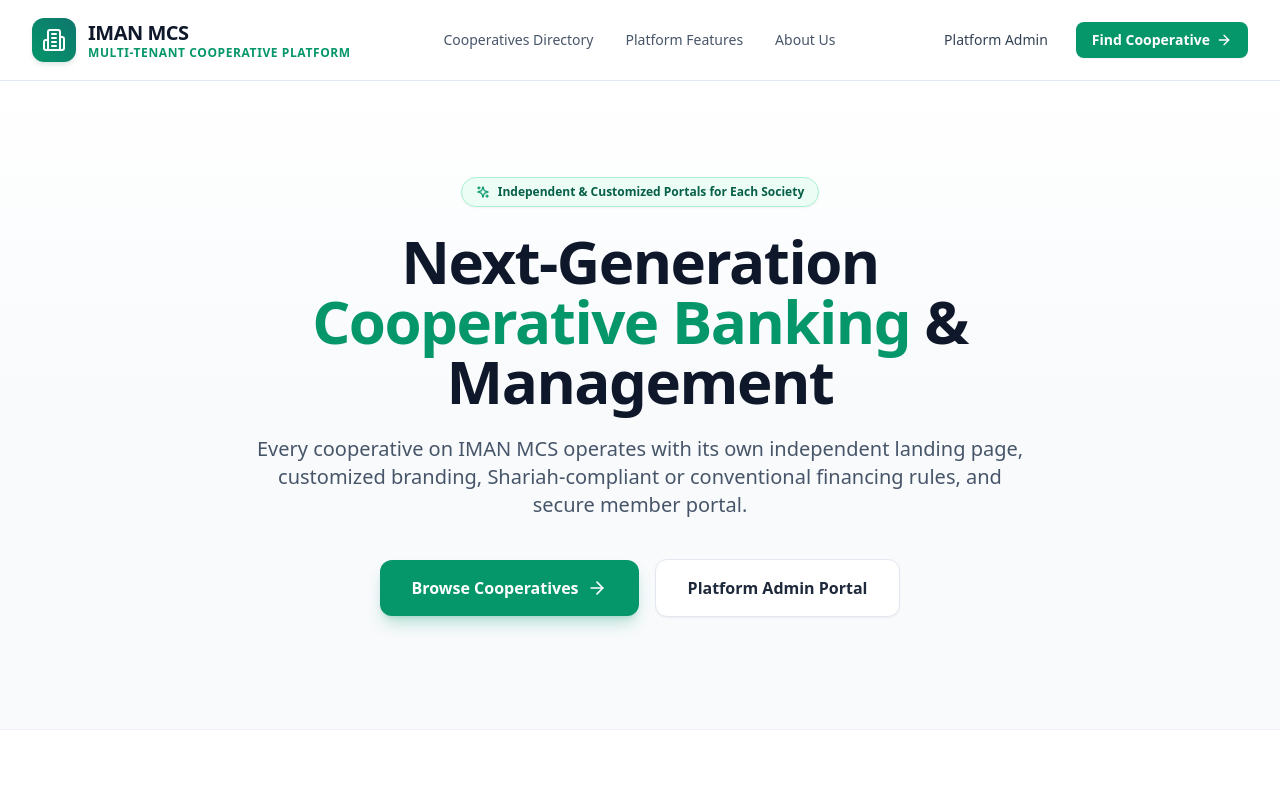
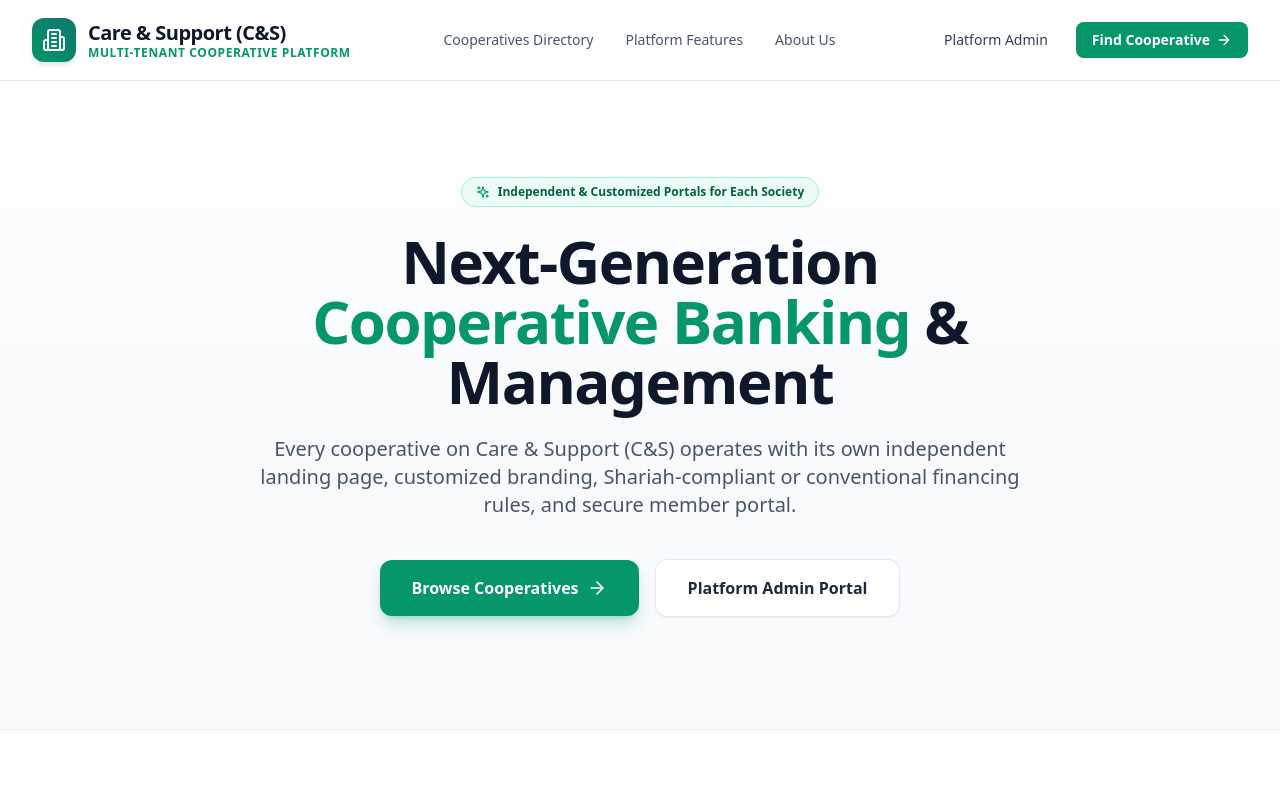
Before and after one commit to Herombi66/cooperate-tenant, a React (Vite) app in the folder imanmcs-frontend/: page / in a window 1280 px wide. Shown: the top 800 px of the page. Built offline with nearby package versions, Linux system fonts and the light colour scheme; no server answers.

Commit message:
chore: update default landing page and branding references to Care & Support (C&S)

```diff
--- a/imanmcs-frontend/index.html
+++ b/imanmcs-frontend/index.html
@@ -34,13 +34,13 @@
         "@graph": [
           {
             "@type": "Organization",
-            "name": "IMAN Multi-Purpose Cooperative Society",
-            "description": "A Sharia-compliant cooperative platform for healthcare professionals.",
+            "name": "Care & Support (C&S) Multi-Purpose Cooperative Society",
+            "description": "A modern cooperative platform for members and societies.",
             "url": "https://imancooperative.vercel.app/"
           },
           {
             "@type": "WebSite",
-            "name": "IMAN Cooperative",
+            "name": "Care & Support (C&S) Cooperative",
             "url": "https://imancooperative.vercel.app/"
           }
         ]
--- a/imanmcs-frontend/src/components/landing-pages/DefaultLandingPage.tsx
+++ b/imanmcs-frontend/src/components/landing-pages/DefaultLandingPage.tsx
@@ -72,7 +72,7 @@
             </div>
             <div>
               <span className="text-xl font-extrabold tracking-tight text-slate-900 block leading-tight">
-                IMAN MCS
+                Care & Support (C&S)
               </span>
               <span className="text-xs font-semibold tracking-wider text-emerald-600 uppercase block">
                 Multi-Tenant Cooperative Platform
@@ -118,7 +118,7 @@
             </h1>
 
             <p className="text-lg sm:text-xl text-slate-600 font-normal leading-relaxed">
-              Every cooperative on IMAN MCS operates with its own independent landing page, customized branding, Shariah-compliant or conventional financing rules, and secure member portal.
+              Every cooperative on Care & Support (C&S) operates with its own independent landing page, customized branding, Shariah-compliant or conventional financing rules, and secure member portal.
             </p>
 
             <div className="pt-4 flex flex-col sm:flex-row items-center justify-center gap-4">
@@ -309,7 +309,7 @@
         <div className="max-w-7xl mx-auto px-4 sm:px-6 lg:px-8 flex flex-col sm:flex-row items-center justify-between gap-4 text-xs">
           <div className="flex items-center space-x-2">
             <Building2 className="w-5 h-5 text-emerald-500" />
-            <span className="font-bold text-white text-sm">IMAN MCS Platform</span>
+            <span className="font-bold text-white text-sm">Care & Support (C&S) Platform</span>
             <span>&copy; {new Date().getFullYear()} All rights reserved.</span>
           </div>
           <div className="flex items-center space-x-6">
--- a/imanmcs-frontend/src/pages/SecurityCenterPage.tsx
+++ b/imanmcs-frontend/src/pages/SecurityCenterPage.tsx
@@ -1279,7 +1279,7 @@
                   Blocked IP Addresses ({blockedIps.length})
                 </label>
                 <p className="text-gray-500 text-[11px] mb-2">
-                  IP addresses listed here are prohibited from performing authentication against IMAN MCS.
+                  IP addresses listed here are prohibited from performing authentication against Care & Support (C&S).
                 </p>
 
                 {/* Add new IP */}
--- a/imanmcs-frontend/src/pages/VerifyReceiptPage.tsx
+++ b/imanmcs-frontend/src/pages/VerifyReceiptPage.tsx
@@ -51,8 +51,8 @@
         {/* Header Branding */}
         <div className="text-center space-y-2">
           <Link to="/" className="inline-flex items-center gap-2 mb-2">
-            <img src="/logo.png" alt="IMAN MCS" className="w-12 h-12 rounded-full shadow-sm bg-white p-1 object-contain" />
-            <span className="text-xl font-black text-teal-800 tracking-tight">IMAN Cooperative</span>
+            <img src="/logo.png" alt="Care & Support (C&S)" className="w-12 h-12 rounded-full shadow-sm bg-white p-1 object-contain" />
+            <span className="text-xl font-black text-teal-800 tracking-tight">Care & Support (C&S)</span>
           </Link>
           <h1 className="text-2xl font-bold text-gray-900">Official Receipt Verification</h1>
           <p className="text-xs sm:text-sm text-gray-500">
```
Also changed, not shown: 1 other file (tests, documents, lock files or other folders).
